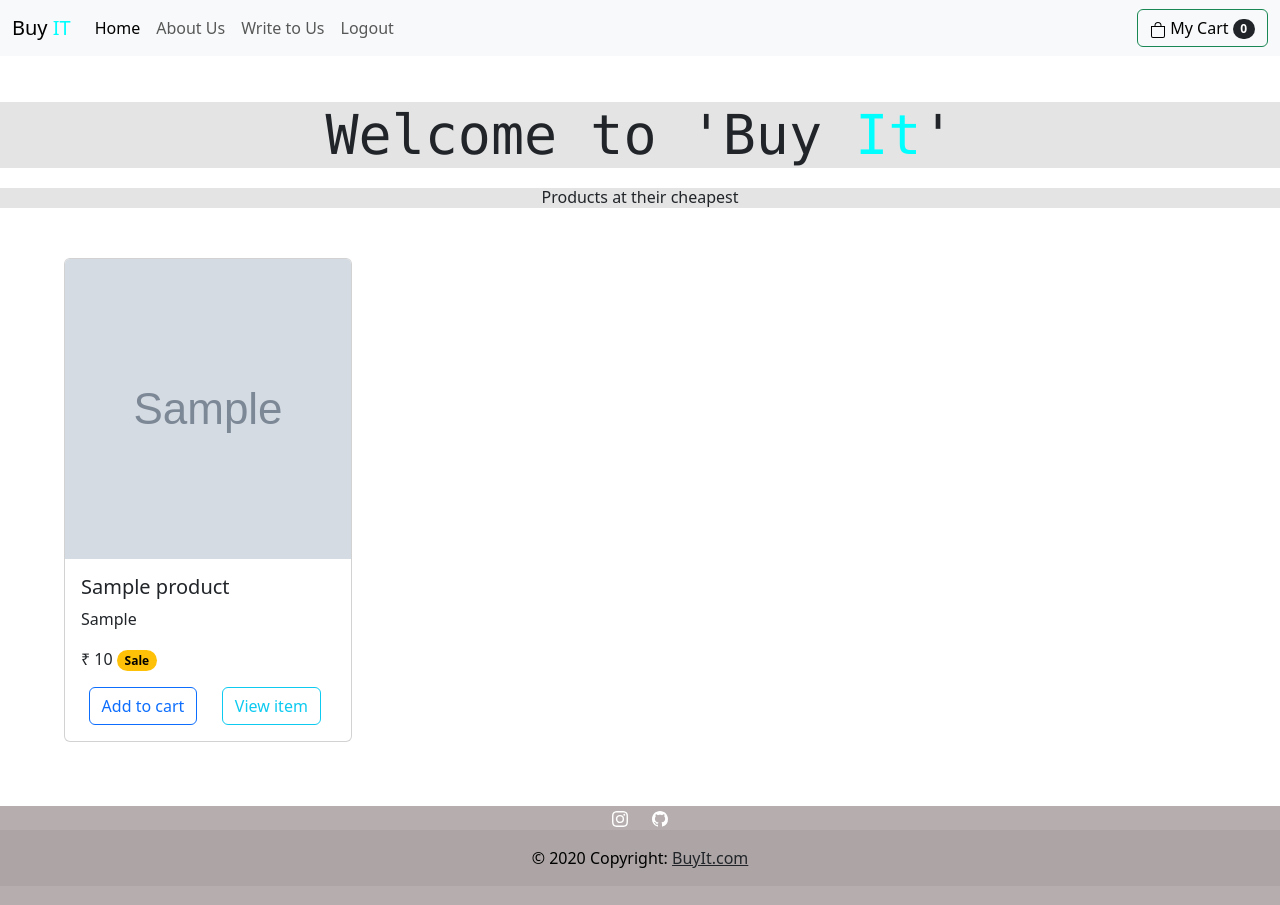
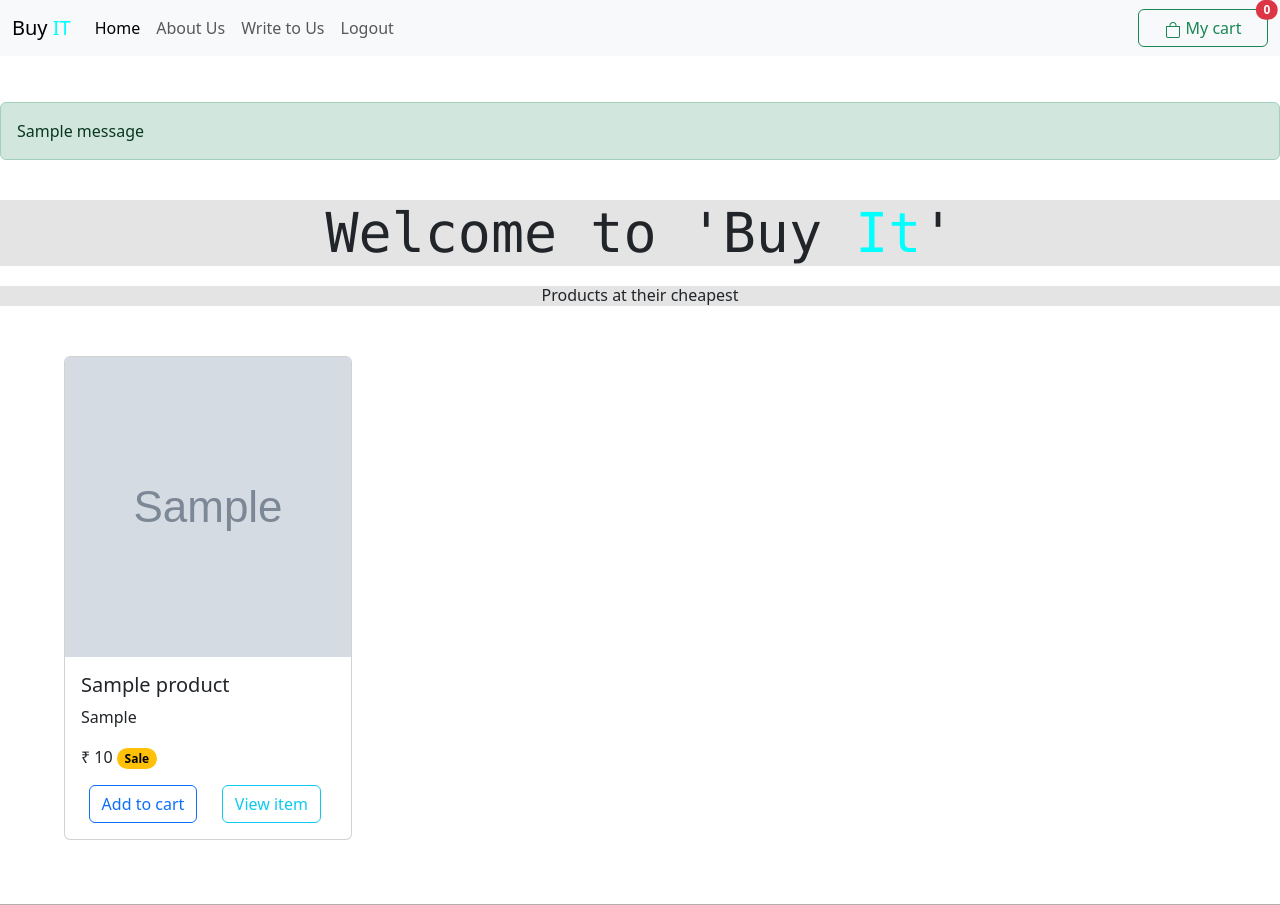
Before and after one commit to Anjaneesh-valluri/WebDev_python, a Django app: page /BuyIt/ in a window 1280 px wide. Shown: the top 905 px of the page. Run offline with Django 5.2, Linux system fonts and the light colour scheme; tables that the repository leaves empty hold one stand-in row (values such as "Sample post"); grey boxes marked "Sample" are stand-in pictures; one stand-in notice (Sample message) is shown.

Commit message:
05/06/24 commit

```diff
--- a/BuyIt/templates/BuyIt/index.html
+++ b/BuyIt/templates/BuyIt/index.html
@@ -6,6 +6,7 @@
 
 <div class="display-1" style="font-size: 55px; text-align: center; font-family: Consolas; margin-bottom: 20px; margin-top: 40px;  background-color:rgb(228, 228, 228)">Welcome to 'Buy <span style="color:aqua;">It</span>'</div>
 <h6 style="background-color: rgb(228, 228, 228); text-align: center; margin-bottom: 50px;">Products at their cheapest</h6>
+
 {% for Product in Products %}
 
     <div class="card" style="width: 18rem; display:inline-flex; margin-left:5%; margin-bottom: 5%">
@@ -42,6 +43,7 @@
                 console.log(json)
                 document.getElementById("cart_quantity").textContent = json.Qty
                 console.log(json.Qty)
+                location.reload()
             },
 
             error: function(xhr, errmsg, err){
--- a/BuyIt/templates/BuyIt/layout.html
+++ b/BuyIt/templates/BuyIt/layout.html
@@ -30,13 +30,29 @@
                     <a class="nav-link" href="{% url 'members:logout_user' %}">Logout</a>
                   </li>
                 </ul>
-                <a href="{% url 'cart_summary' %}" class="btn btn-outline-success" style="color: black;" tabindex="-1" role="button"><svg xmlns="http://www.w3.org/2000/svg" width="16" height="16" fill="currentColor" class="bi bi-bag inline-block align-middle" viewBox="0 0 16 16">
+                <!-- <a href="{% url 'cart_summary' %}" class="btn btn-outline-success" style="color: black;" tabindex="-1" role="button"><svg xmlns="http://www.w3.org/2000/svg" width="16" height="16" fill="currentColor" class="bi bi-bag inline-block align-middle" viewBox="0 0 16 16">
                   <path d="M8 1a2.5 2.5 0 0 1 2.5 2.5V4h-5v-.5A2.5 2.5 0 0 1 8 1m3.5 3v-.5a3.5 3.5 0 1 0-7 0V4H1v10a2 2 0 0 0 2 2h10a2 2 0 0 0 2-2V4zM2 5h12v9a1 1 0 0 1-1 1H3a1 1 0 0 1-1-1z"/>
                 </svg> <span style="font-weight: lighter;" class="inline-block align-bottom">   My Cart</span><span class="badge bg-dark text-white ms-1 rounded-pill" id="cart_quantity"> {{ cart|length }}</span></a>
+              --><a href="{% url 'cart_summary' %}" type="button" class="btn btn-outline-success position-relative" style="width: 130px;">
+                  <svg xmlns="http://www.w3.org/2000/svg" width="16" height="16" fill="currentColor" class="bi bi-bag inline-block align-middle" viewBox="0 0 16 16">
+                  <path d="M8 1a2.5 2.5 0 0 1 2.5 2.5V4h-5v-.5A2.5 2.5 0 0 1 8 1m3.5 3v-.5a3.5 3.5 0 1 0-7 0V4H1v10a2 2 0 0 0 2 2h10a2 2 0 0 0 2-2V4zM2 5h12v9a1 1 0 0 1-1 1H3a1 1 0 0 1-1-1z"/>
+                  </svg><span style="margin-left:5px">My cart</span>
+                  <span class="position-absolute top-0 start-100 translate-middle badge rounded-pill bg-danger">
+                     {{ cart|length }}
+                    <span class="visually-hidden">my cart</span>
+                  </span>
+                </a>
               </div>
             </div>
           </nav>
         </div>
+        {% if messages %}
+          {%for message in messages%}
+            <div class="alert alert-success" role="alert">
+              {{message}}
+            </div>
+          {%endfor%}
+        {%endif%}
         {% block body %}
         {%endblock%}
         <div id="footer" style="color: black; width: 100%; background-color: rgb(182, 174, 174); height: 100px; text-align: center; bottom: 0;">
--- a/cart/cart.py
+++ b/cart/cart.py
@@ -38,12 +38,9 @@ class Cart():
     def cart_total(self):
         product_ids = self.cart.keys()
         products = Product.objects.filter(id__in=product_ids)
-		# Get quantities
         quantities = self.cart
-		# Start counting at 0
         total = 0
         for key, value in quantities.items():
-			# Convert key string into into so we can do math
             key = int(key)
             for product in products:
                 if product.id == key:
--- a/cart/views.py
+++ b/cart/views.py
@@ -2,6 +2,8 @@ from django.shortcuts import render,get_object_or_404, render
 from .cart import Cart
 from BuyIt.models import Product
 from django.http import JsonResponse
+from django.contrib import messages
+
 
 # Create your views here.
 app_name='cart'
@@ -26,6 +28,7 @@ def cart_add(request):
         cart_quantity = cart.__len__()
         cart_total = cart.cart_total()
         response = JsonResponse({ 'Qty':cart_quantity , 'cart_total':cart_total})
+        messages.success(request,("Yay!! Item added to cart Succesfully..!"))
         return response
 
 def cart_delete(request):
@@ -34,4 +37,5 @@ def cart_delete(request):
         product_id = int(request.POST.get('product_id'))
         cart.delete(product = product_id)
         response = JsonResponse({'deleted':product_id})
+        messages.success(request,("Item deleted from cart succesfully"))
         return response
--- a/members/urls.py
+++ b/members/urls.py
@@ -8,5 +8,6 @@ urlpatterns = [
     path("", views.login_user, name="login_user"),
     path("logout_user",views.logout_user,name="logout_user"),
     path("register_user",views.register_user,name="register_user"),
-    path("mugen",views.mugen,name="mugen")
+    path("mugen",views.mugen,name="mugen"),
+    path("update_user", views.update_user, name="update_user")
 ]
```
Also changed, not shown: members/views.py (+11 -0 lines), members/templates/members/update_user.html (added).
